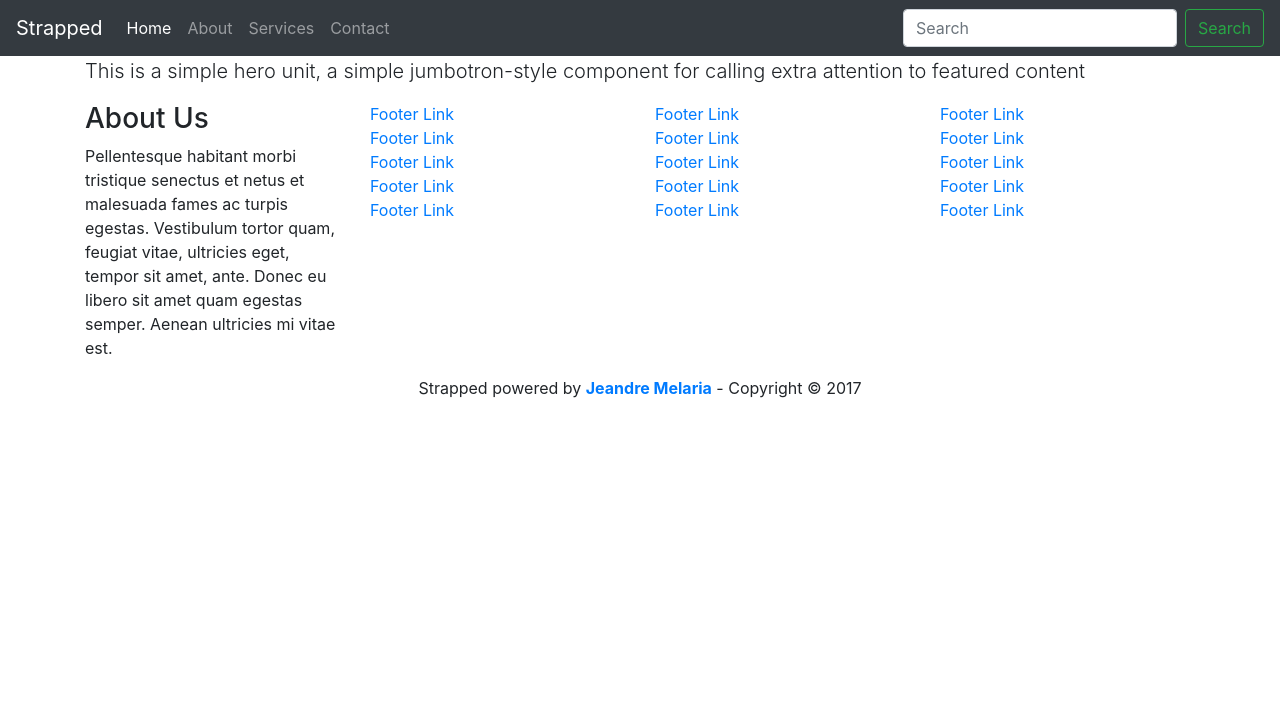
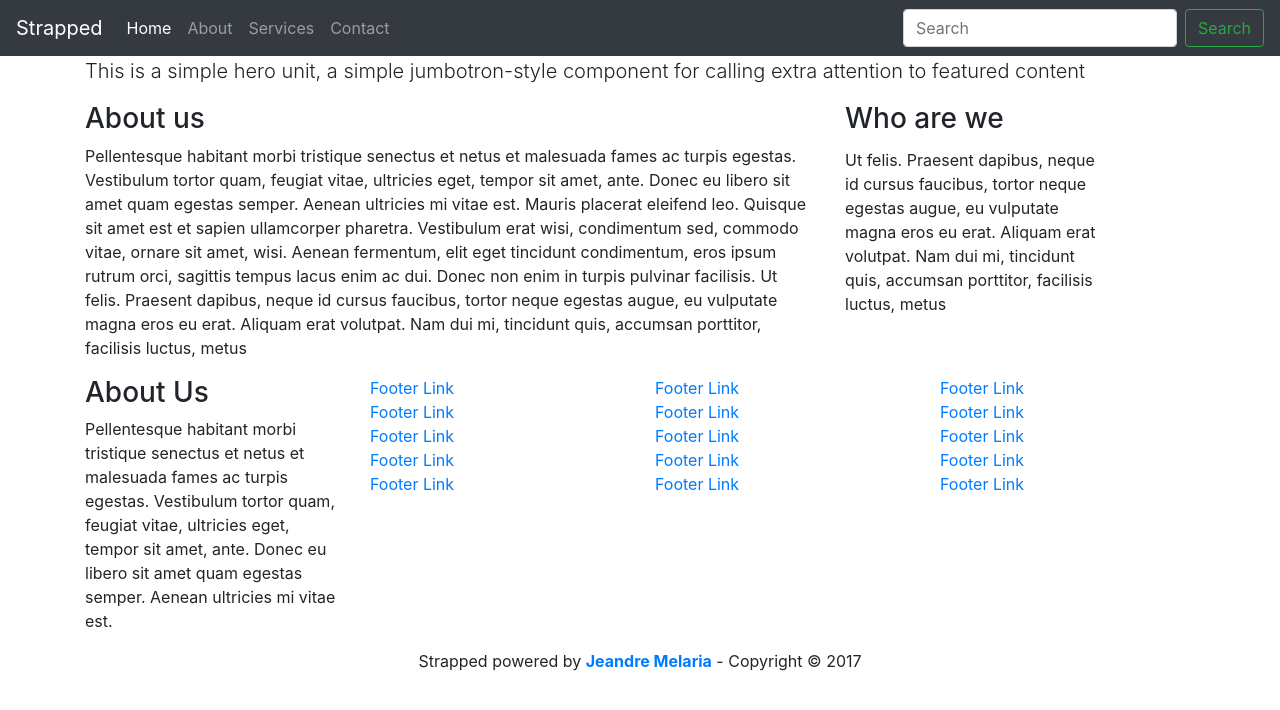
Before and after one commit to jeandremelaria/Strapped-Multipurpose_Bootstrap_theme, a website: page src/about.html in a window 1280 px wide. Drawn offline with nearby package versions, Linux system fonts and the light colour scheme.

Commit message:
Completed about.html

```diff
--- a/src/about.html
+++ b/src/about.html
@@ -60,11 +60,20 @@ Last modified:
     </div>
   </div>
 </section>
-
-<section>
-
+<section class="main">
+  <div class="container">
+    <div class="row">
+      <div class="col-md-8">
+        <h3>About us</h3>
+        <p>Pellentesque habitant morbi tristique senectus et netus et malesuada fames ac turpis egestas. Vestibulum tortor quam, feugiat vitae, ultricies eget, tempor sit amet, ante. Donec eu libero sit amet quam egestas semper. Aenean ultricies mi vitae est. Mauris placerat eleifend leo. Quisque sit amet est et sapien ullamcorper pharetra. Vestibulum erat wisi, condimentum sed, commodo vitae, ornare sit amet, wisi. Aenean fermentum, elit eget tincidunt condimentum, eros ipsum rutrum orci, sagittis tempus lacus enim ac dui. Donec non enim in turpis pulvinar facilisis. Ut felis. Praesent dapibus, neque id cursus faucibus, tortor neque egestas augue, eu vulputate magna eros eu erat. Aliquam erat volutpat. Nam dui mi, tincidunt quis, accumsan porttitor, facilisis luctus, metus</p>
+      </div>
+      <div class="col-md-3">
+        <h3 class="card-title">Who are we</h3>
+        <p class="card-text"> Ut felis. Praesent dapibus, neque id cursus faucibus, tortor neque egestas augue, eu vulputate magna eros eu erat. Aliquam erat volutpat. Nam dui mi, tincidunt quis, accumsan porttitor, facilisis luctus, metus</p>
+      </div>
+    </div>
+  </div>
 </section>
-
 <footer class="main-footer">
   <div class="container">
     <div class="row">
--- a/src/css/about-page.less
+++ b/src/css/about-page.less
@@ -45,13 +45,18 @@ Last modified:
 }
 
 .jumbotron-about{
-	background: @color-5 url('../img/bg.jpg') -500px -10px;
+
+	background: @color-5 url('../img/about_us.jpg') -150px -10px;
 	color:@color-4;
 	text-align:center;
 	border-bottom:5px @color-6 solid;
 	height:300px!important;
 	background-repeat:no-repeat;
+
 }
 .card{
 	.bgColor(@color-4)!important;
 }
+.main{
+	margin: 2rem;
+}
```
Also changed, not shown: build/about.html, build/css/main.css, build/img/about.jpg, build/img/about_us.jpg (added), src/css/about-page.css, src/img/about_us.jpg (added). Lines whose indentation alone changed are shown as unchanged.
